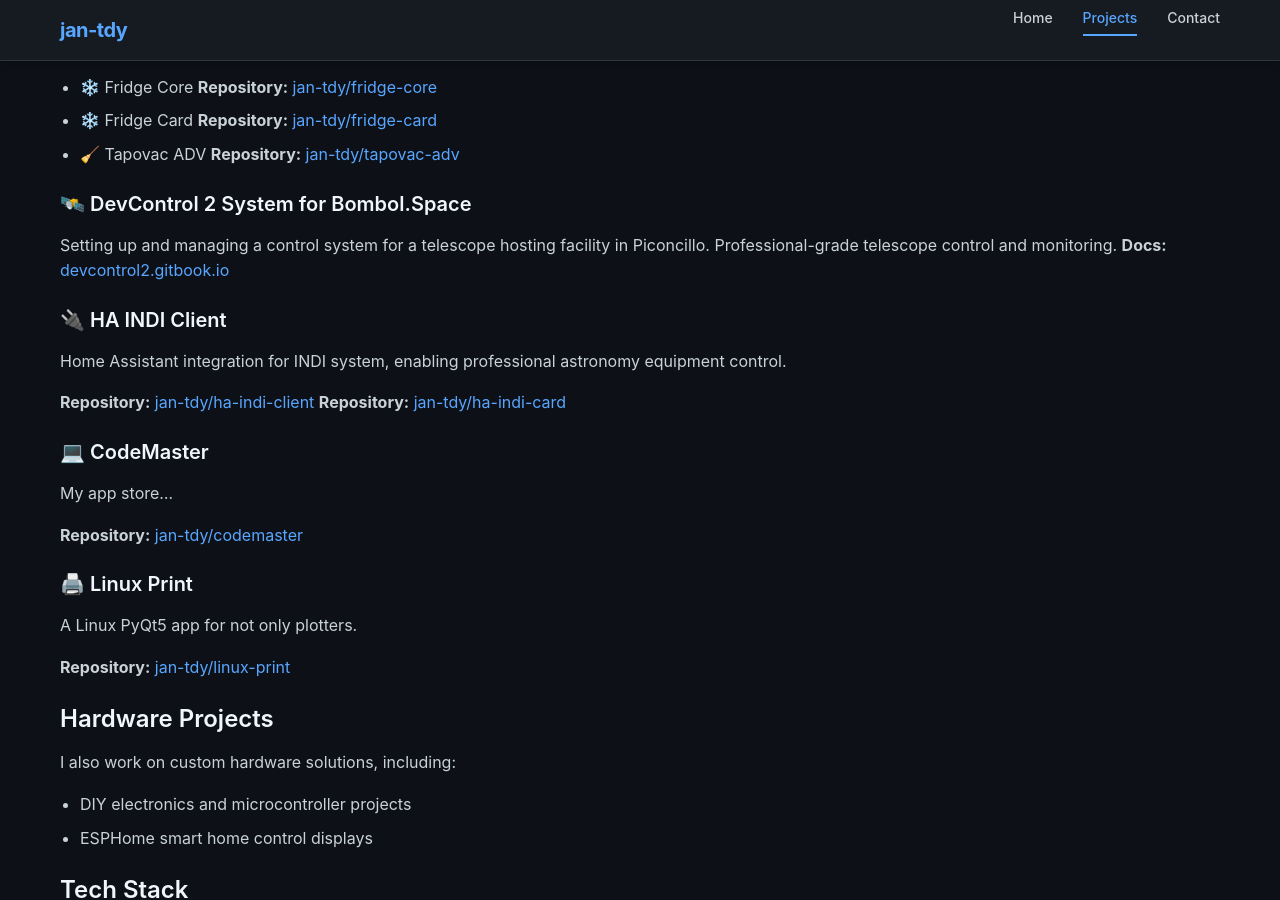
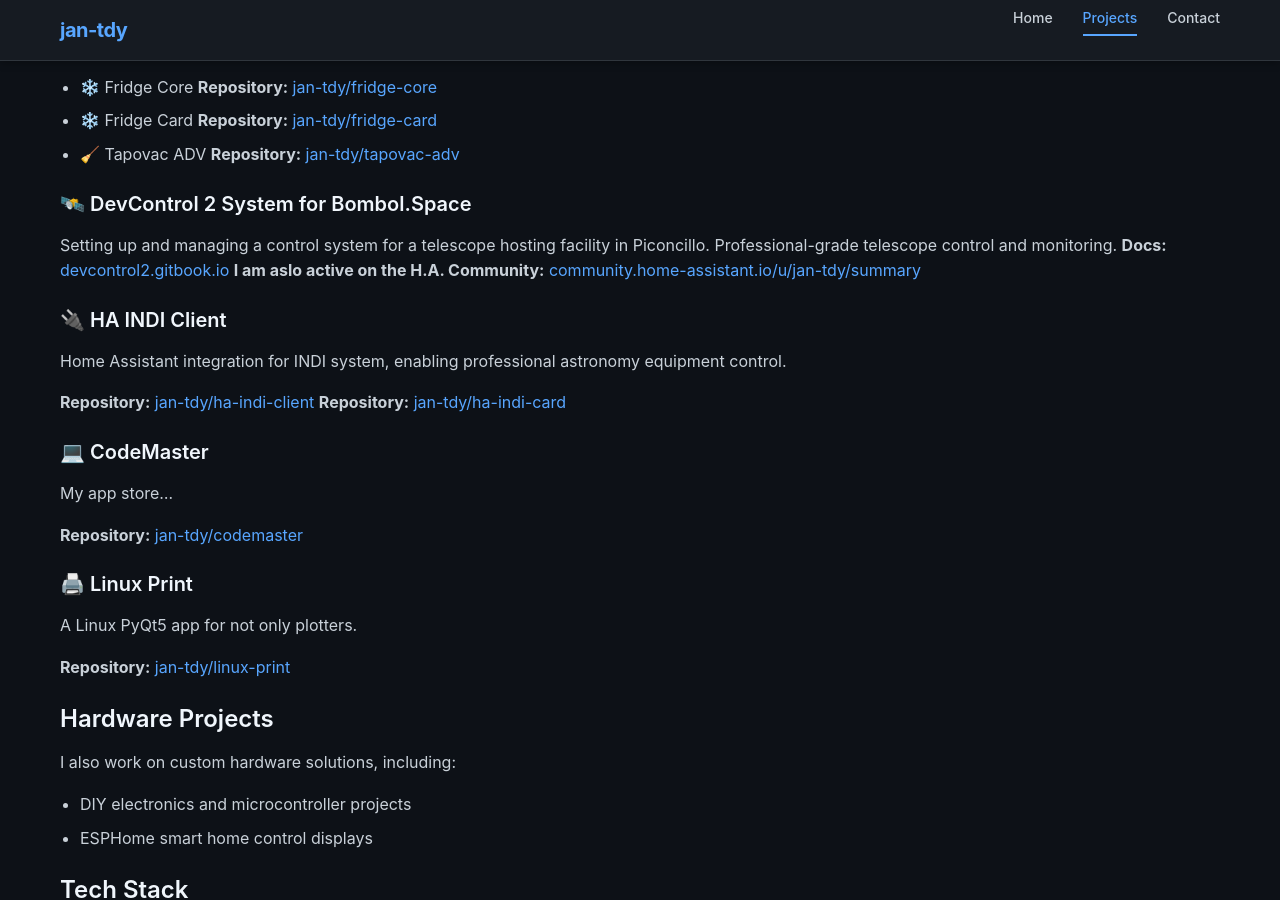
Before and after one commit to jan-tdy/jan-tdy, a Jekyll site: the page built from docs/projects.md, in a window 1280 px wide and 900 px high, scrolled down 370 px. Built offline with Jekyll 4.4.1, drawn with Linux system fonts in a browser that asks for light colours.

Commit message:
Change title to 'Jan-TDy Projects' and add community link
Updated the title of the projects page and added a link to the Home Assistant Community.

```diff
--- a/docs/projects.md
+++ b/docs/projects.md
@@ -1,6 +1,6 @@
 ---
 layout: default
-title: Projects
+title: Jan-TDy Projects
 permalink: /projects
 ---
 
@@ -24,6 +24,7 @@
 ### 🛰️ DevControl 2 System for Bombol.Space
 Setting up and managing a control system for a telescope hosting facility in Piconcillo. Professional-grade telescope control and monitoring.
 **Docs:** [devcontrol2.gitbook.io](https://devcontrol2.gitbook.io/)
+**I am aslo active on the H.A. Community:** [community.home-assistant.io/u/jan-tdy/summary](https://community.home-assistant.io/u/jan-tdy/summary)
 
 ### 🔌 HA INDI Client
 Home Assistant integration for INDI system, enabling professional astronomy equipment control.
```
